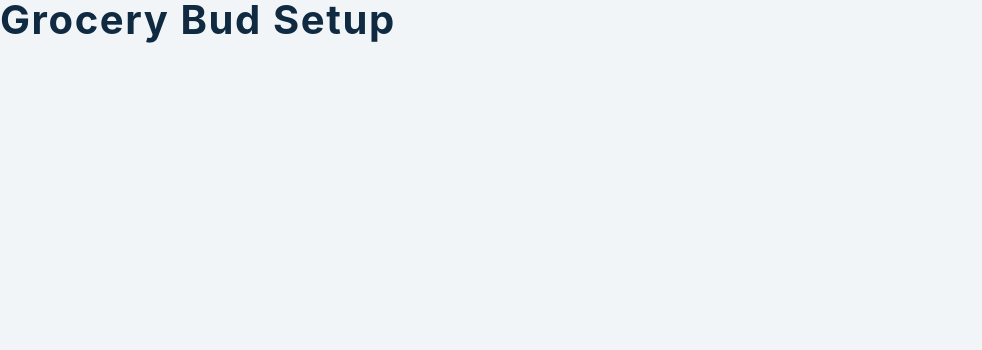
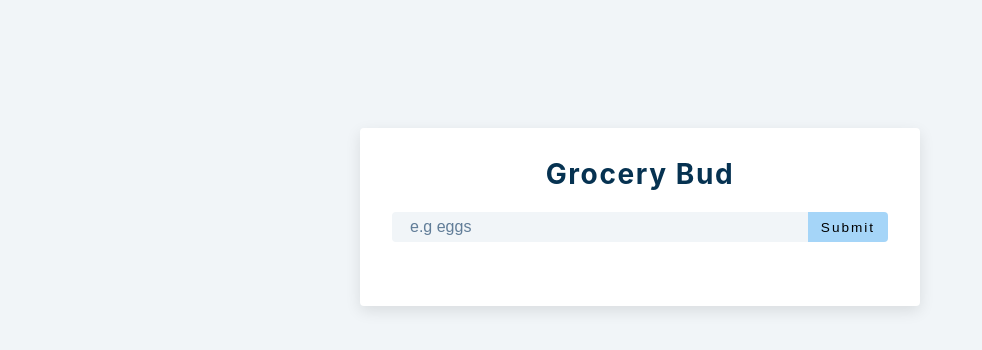
Before and after one commit to MathisHumbert/grocery-bud-react-firebase, a React (Create React App) app: page / in a window 1280 px wide. Shown: the top 350 px of the page, without its empty margins (0-982 px from the left). Built offline with nearby package versions, Linux system fonts and the light colour scheme.

Commit message:
set up is done

```diff
--- a/package.json
+++ b/package.json
@@ -8,6 +8,7 @@
     "@testing-library/user-event": "^13.5.0",
     "react": "^17.0.2",
     "react-dom": "^17.0.2",
+    "react-icons": "^4.3.1",
     "react-scripts": "5.0.0",
     "web-vitals": "^2.1.4"
   },
--- a/src/App.js
+++ b/src/App.js
@@ -1,9 +1,33 @@
-import React, { useState, useEffect } from 'react';
+import { useState, useEffect } from 'react';
 import List from './List';
 import Alert from './Alert';
 
 function App() {
-  return <h2>grocery bud setup</h2>;
+  const [grocery, setGrocery] = useState([]);
+  const onSubmit = () => {};
+  return (
+    <section className='section-center'>
+      <form onSubmit={onSubmit} className='grocery-form'>
+        <h3>grocery bud</h3>
+        <div className='form-control'>
+          <input type='text' className='grocery' placeholder='e.g eggs' />
+          <button type='submit' className='submit-btn'>
+            submit
+          </button>
+        </div>
+      </form>
+      <div className='grocery-container'>
+        <div className='grocery-list'>
+          {grocery.map((item) => {
+            return <List {...item} key={item.id} />;
+          })}
+        </div>
+        {grocery.length > 0 && (
+          <button className='clear-btn'>clear items</button>
+        )}
+      </div>
+    </section>
+  );
 }
 
 export default App;
--- a/src/List.js
+++ b/src/List.js
@@ -1,7 +1,19 @@
-import React from 'react'
-import { FaEdit, FaTrash } from 'react-icons/fa'
-const List = () => {
-  return <h2>list component</h2>
-}
+import React from 'react';
+import { FaEdit, FaTrash } from 'react-icons/fa';
+const List = ({ name, id }) => {
+  return (
+    <article className='grocery-item'>
+      <p className='title'>{name}</p>
+      <div className='btn-container'>
+        <button type='button' className='edit-btn'>
+          <FaEdit />
+        </button>
+        <button type='button' className='delete-btn'>
+          <FaTrash />
+        </button>
+      </div>
+    </article>
+  );
+};
 
-export default List
+export default List;
```
Also changed, not shown: 1 other file (tests, documents, lock files or other folders).
